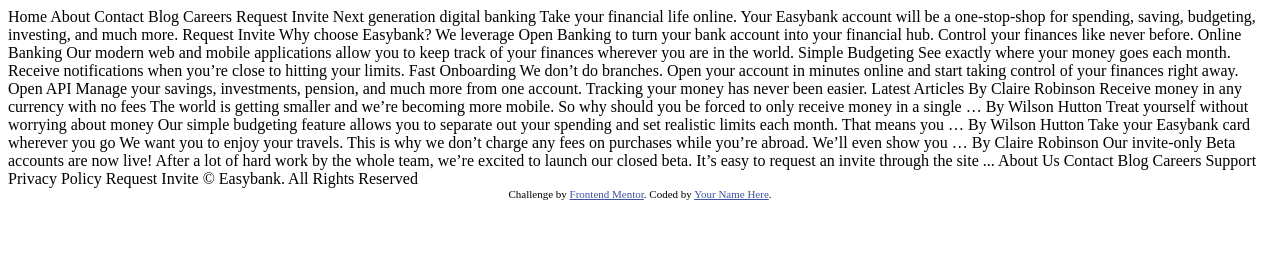
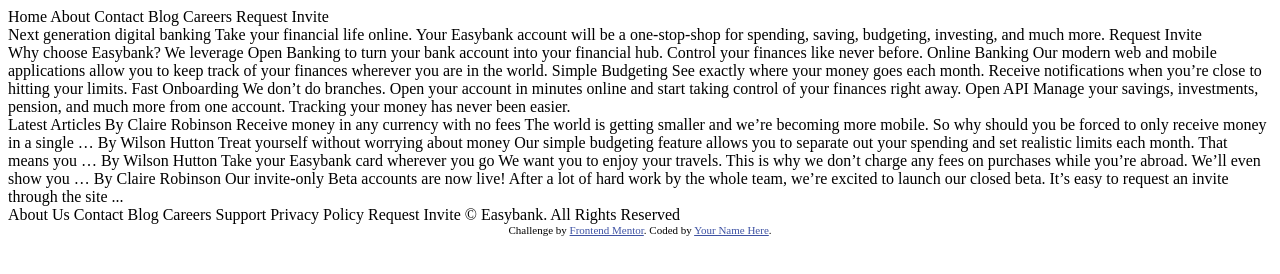
Before and after one commit to m6code/easy-banking-landing-page-web2acx, a plain HTML site: page index.html in a window 1280 px wide. Drawn offline with Linux system fonts and the light colour scheme.

Commit message:
Add semantic html tags to default starter code

```diff
--- a/index.html
+++ b/index.html
@@ -2,7 +2,8 @@
 <html lang="en">
 <head>
     <meta charset="UTF-8">
-  <meta name="viewport" content="width=device-width, initial-scale=1.0"> <!-- displays site properly based on user's device -->
+    <meta name="viewport" content="width=device-width, initial-scale=1.0">
+    <!-- displays site properly based on user's device -->
 
     <link rel="icon" type="image/png" sizes="32x32" href="./images/favicon-32x32.png">
 
@@ -10,12 +11,18 @@
 
     <!-- Feel free to remove these styles or customise in your own stylesheet 👍 -->
     <style>
-    .attribution { font-size: 11px; text-align: center; }
-    .attribution a { color: hsl(228, 45%, 44%); }
+        .attribution {
+            font-size: 11px;
+            text-align: center;
+        }
+
+        .attribution a {
+            color: hsl(228, 45%, 44%);
+        }
     </style>
 </head>
 <body>
-
+<header>
     Home
     About
     Contact
@@ -23,18 +30,19 @@
     Careers
 
     Request Invite
+</header>
 
 
-
+<section>
     Next generation digital banking
 
     Take your financial life online. Your Easybank account will be a one-stop-shop
     for spending, saving, budgeting, investing, and much more.
 
     Request Invite
+</section>
 
-
-
+<section>
     Why choose Easybank?
 
     We leverage Open Banking to turn your bank account into your financial hub. Control
@@ -56,8 +64,9 @@
     Manage your savings, investments, pension, and much more from one account. Tracking
     your money has never been easier.
 
+</section>
 
-
+<section>
 Latest Articles
 
 By Claire Robinson
@@ -79,9 +88,9 @@
 Our invite-only Beta accounts are now live!
 After a lot of hard work by the whole team, we’re excited to launch our closed beta.
 It’s easy to request an invite through the site ...
+</section>
 
-
-
+<footer>
     About Us
     Contact
     Blog
@@ -97,5 +106,6 @@
         Challenge by <a href="https://www.frontendmentor.io?ref=challenge" target="_blank">Frontend Mentor</a>.
         Coded by <a href="#">Your Name Here</a>.
     </div>
+</footer>
 </body>
 </html>
```
Lines whose indentation alone changed are shown as unchanged.
